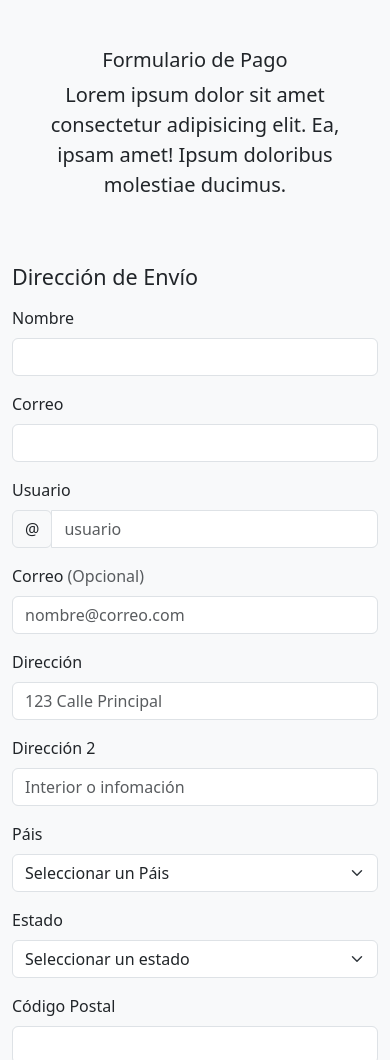
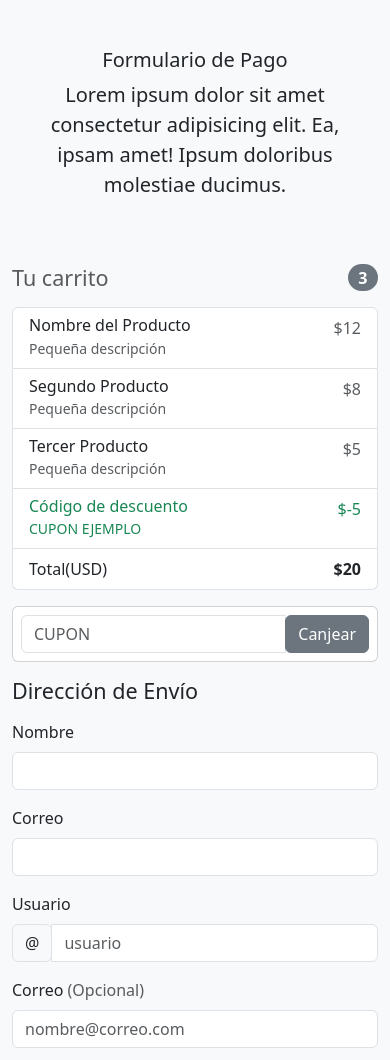
Before and after one commit to Jesus1508/Bootstrap_5, a plain HTML site: page practicas/vanilla/checkout.html in a window 390 px wide. Shown: the top 1060 px of the page. Drawn offline with Linux system fonts and the light colour scheme.

Commit message:
Pequeños ajustes a la practica de carrito (checkout) en Bootstrap 5

```diff
--- a/practicas/vanilla/checkout.html
+++ b/practicas/vanilla/checkout.html
@@ -19,7 +19,7 @@
 		</div>
 
 		<div class="row">
-			<div class="col-12 col-md-8">
+			<div class="col-12 col-md-8 order-2 order-md-1 mb-3">
 				<h4 class="mb-3">Dirección de Envío</h4>
 				<form action="">
 					<div class="row">
@@ -157,7 +157,7 @@
 				</form>
 			</div>
 
-			<div class="col-12 col-md-4">
+			<div class="col-12 col-md-4 order-1 order-md-2 mb-3">
 				<h4 class="mb-3 d-flex justify-content-between align-items-center">
 					<span class="text-muted">Tu carrito</span>
 					<span class="badge bg-secondary rounded-pill">3</span>
```
